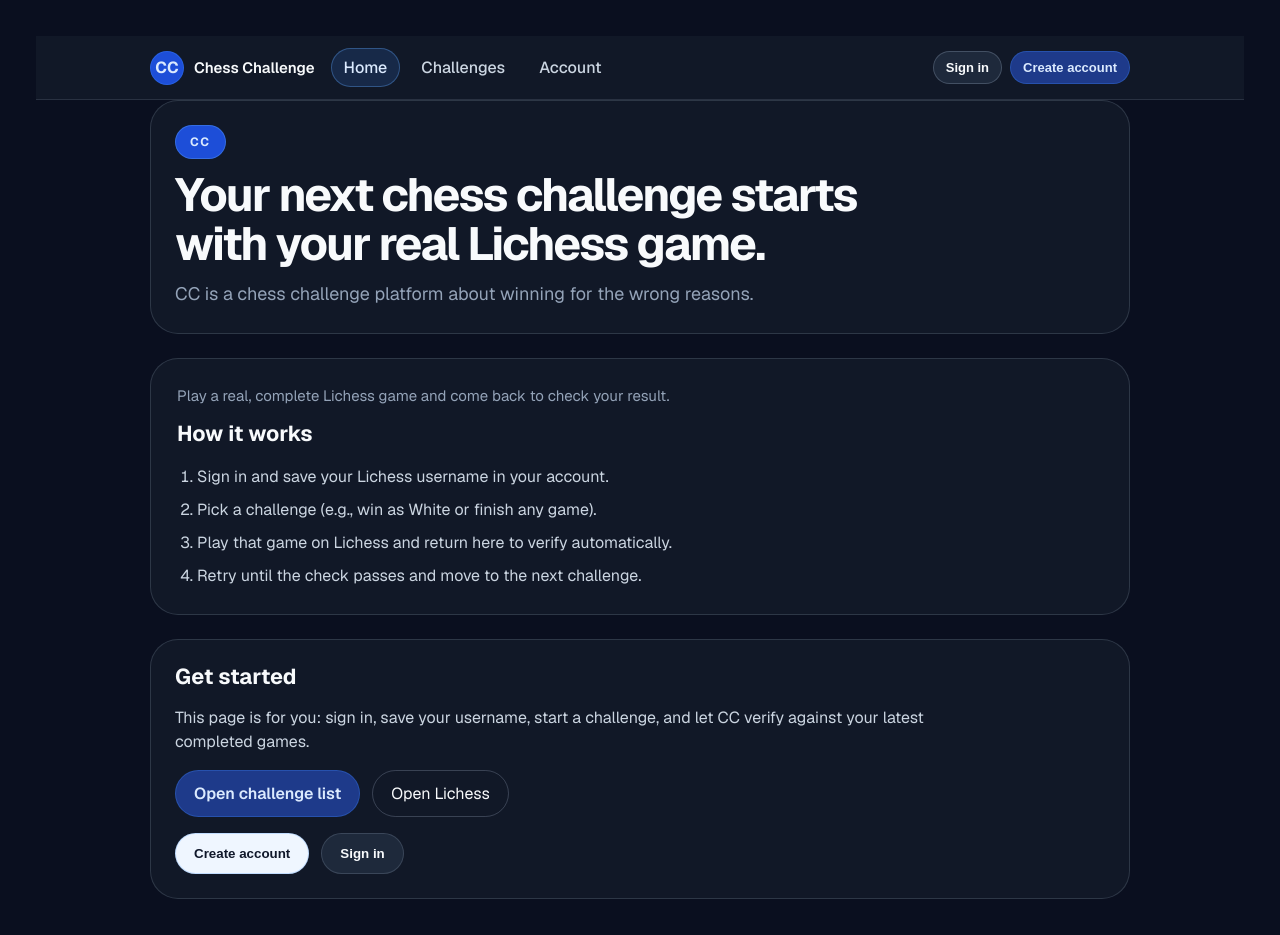
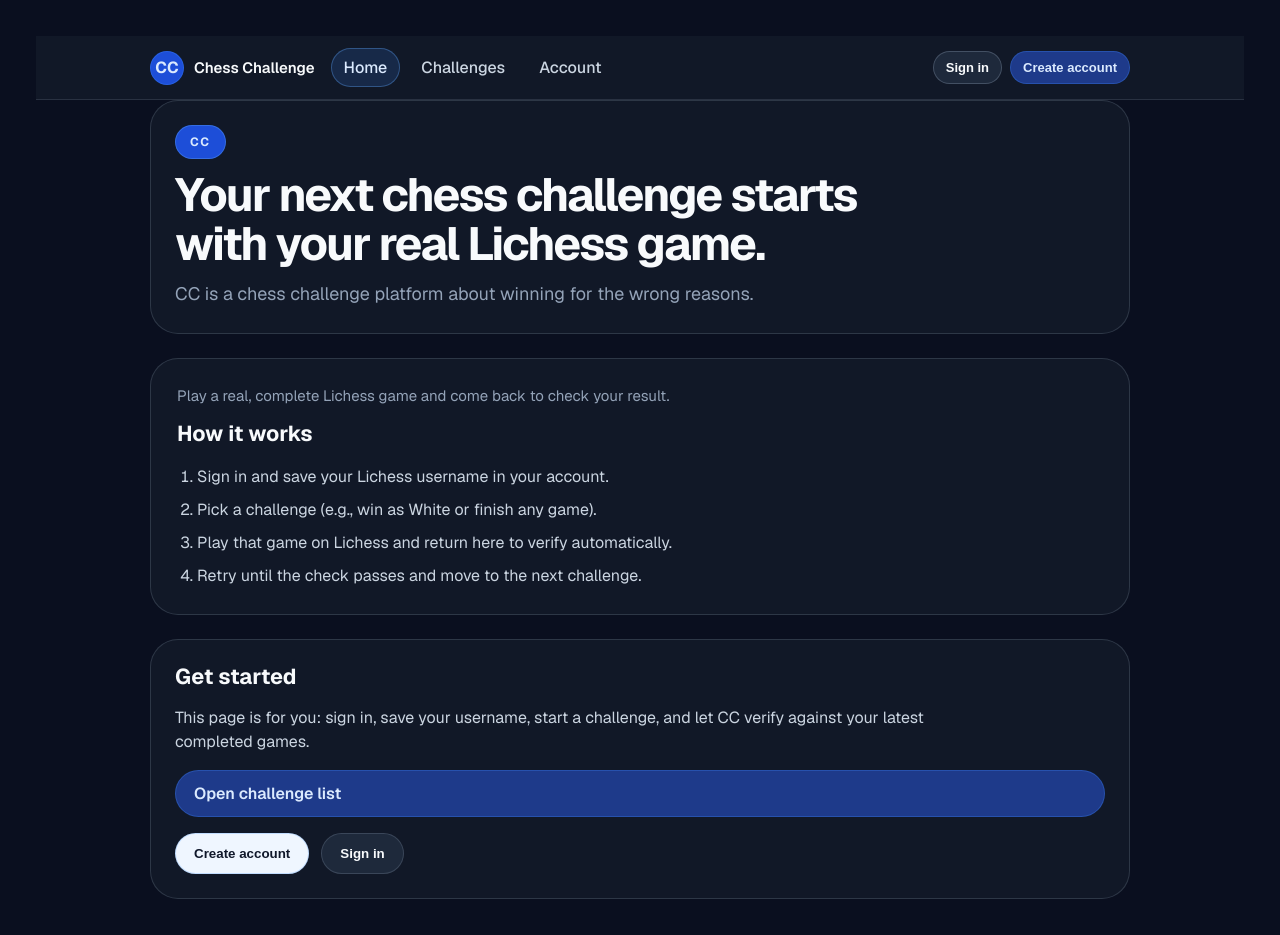
Before and after one commit to andreasnordenadler/cc, a Next.js app: page / in a window 1280 px wide. Built offline with nearby package versions, Linux system fonts and the light colour scheme; no server answers.

Commit message:
chore(cc): remove Open Lichess home CTA

```diff
--- a/src/app/page.tsx
+++ b/src/app/page.tsx
@@ -198,23 +198,12 @@
             and let CC verify against your latest completed games.
           </p>
 
-          <div style={{ display: "flex", gap: 12, flexWrap: "wrap" }}>
           <Link
             href="/challenges"
             style={primaryCtaStyle}
           >
             Open challenge list
           </Link>
-
-            <a
-              href="https://lichess.org"
-              target="_blank"
-              rel="noreferrer"
-              style={ghostLinkStyle}
-            >
-              Open Lichess
-            </a>
-          </div>
 
           {isSignedIn ? null : (
             <div style={{ display: "flex", gap: 12, flexWrap: "wrap" }}>
@@ -403,15 +392,6 @@
   display: "inline-block",
 };
 
-const ghostLinkStyle = {
-  borderRadius: 999,
-  border: "1px solid rgba(148,163,184,0.3)",
-  color: "#f8fafc",
-  padding: "12px 18px",
-  textDecoration: "none",
-  display: "inline-block",
-};
-
 const primaryButtonStyle = {
   borderRadius: 999,
   border: "1px solid rgba(96,165,250,0.32)",
```
Lines whose indentation alone changed are shown as unchanged.
